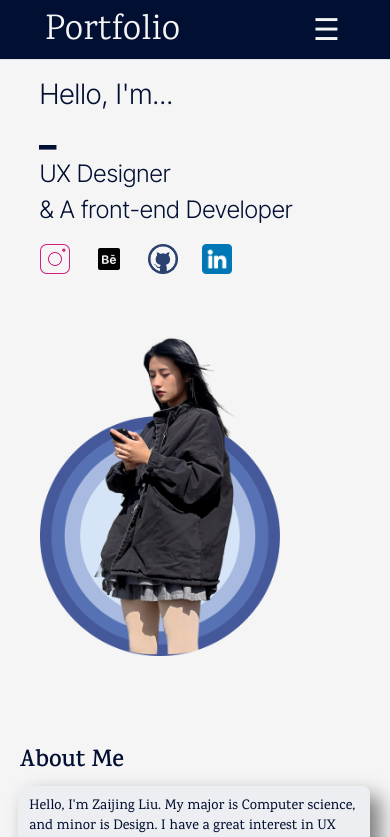
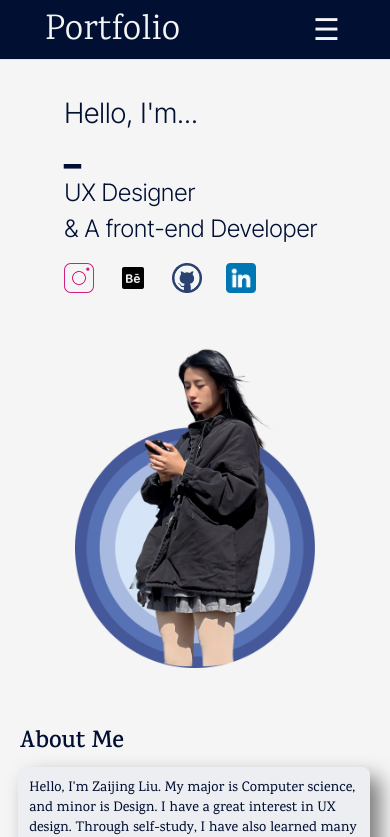
Before and after one commit to Chlora06/Portfolio, a React (Vite) app: page / in a window 390 px wide. Shown: the top 837 px of the page. Built offline with nearby package versions, Linux system fonts and the light colour scheme; a web font is replaced by a local one.

Commit message:
fix some ui bugs

```diff
--- a/src/sass/_About.scss
+++ b/src/sass/_About.scss
@@ -13,7 +13,7 @@
   &-container{
     display: flex;
     width: 100%;
-    height: 90%;
+
     margin-top: 3vw;
     &-left {
       width: 50%;
@@ -122,7 +122,7 @@
       display: block;
       &-left{
         width: 95%;
-        height: 350px;
+
 
       &-sentence{
         font-size: 16px;
--- a/src/sass/_Home.scss
+++ b/src/sass/_Home.scss
@@ -1,6 +1,6 @@
 .homepage {
   width: 75%;
-  height: 100vh;
+ height: 100vh;
   margin: 0 auto;
   display: flex;
   justify-content: space-between;
@@ -69,9 +69,10 @@
 
 @media (min-width: 1025px) and (max-width: 1150px) {
   .homepage{
-
+    height: 90vh;
     &-title{
       margin-top: 13vw;
+      margin-left: 1vw;
       &-hello{
         font-size: 4vw;
       }
@@ -82,23 +83,21 @@
         font-size: 3vw;
       }
     }
-
     &-photo {
         margin-top: 5vw;
         & img {
           &.Myself{
             width: 30vw;
           }
-
         }
       }
-
   }
 }
 
 @media (min-width: 751px) and (max-width: 1024px){
   .homepage{
     width: 85%;
+    height: 85vh;
     &-title{
       margin-top: 150px;
       margin-right: 10px;
@@ -133,7 +132,7 @@
 @media (min-width: 431px) and (max-width: 750px){
   .homepage{
     width: 95%;
-    height: 120vh;
+    height: 95vh;
     &-title{
       margin-top: 50px;
       margin-left: 50px;
@@ -173,13 +172,16 @@
 
 @media (max-width: 430px){
   .homepage{
-    width: 90%;
-    display: block;
+    width: 95%;
+    display: flex;
+    flex-direction: column;
+    align-items: center;
+    justify-content: center;
     height: auto;
+
     &-title{
-      margin-top: 20px;
-      margin-left: 20px;
       width: 280px;
+
       &-hello{
         font-size: 28px;
       }
@@ -199,9 +201,8 @@
       }
     }
     &-photo {
-        width: 20%;
-        margin-bottom: 30px;
-        margin-left: 20px;
+      width: 240px;
+        margin: 0 auto;
         & img {
           &.Myself{
             position: relative;
```
